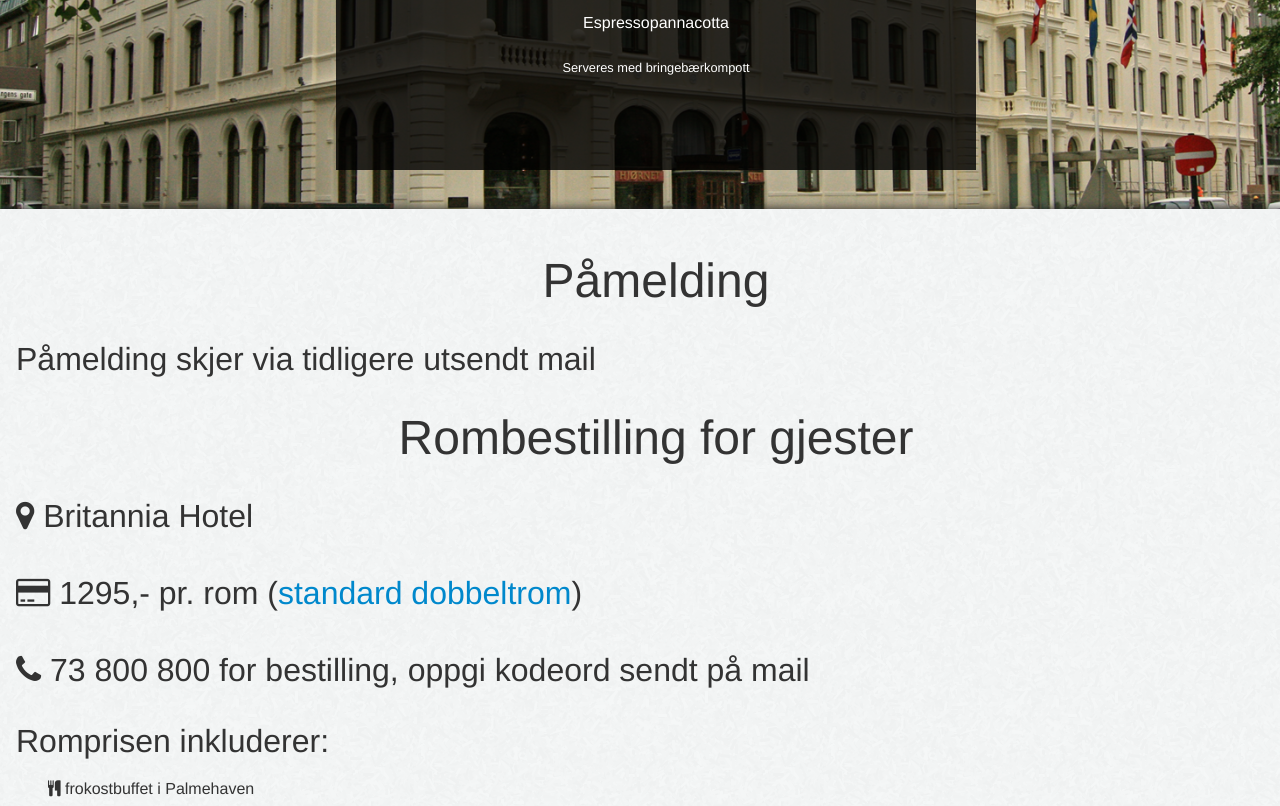
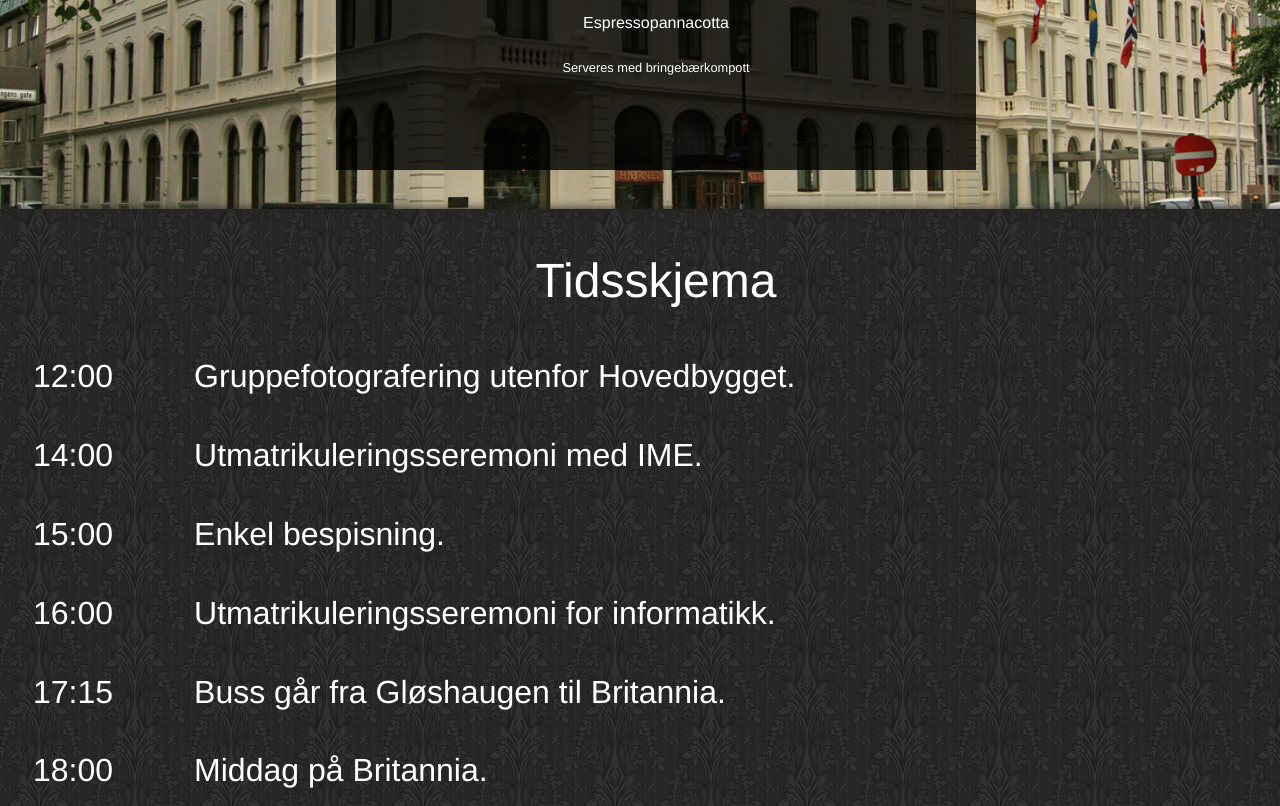
Before and after one commit to perry-/utmatrikulering, a plain HTML site: page index.html in a window 1280 px wide. Shown: the part 1994-2800 px from the top of the page. Drawn offline with nearby package versions, Linux system fonts and the light colour scheme.

Commit message:
Tidsskjema

```diff
--- a/css/main.css
+++ b/css/main.css
@@ -138,7 +138,7 @@ h1 {
     font-size: 6em;
 }
 
-#page2, #page4, #page6 {
+#page2, #page5, #page7 {
   background: url(../img/paper_fibers.png) repeat;
   position: relative;
   z-index: 2;
@@ -150,11 +150,11 @@ h1 {
   background-size: cover;
   background-attachment: fixed; }
 
-#page5 {
+#page6 {
   background-image: url(../img/nightclub.jpg);
   background-attachment: fixed; }
 
-#page6 p{
+#page7 p{
   font-size: 1.5em;
   text-align: center;
 }
@@ -168,6 +168,16 @@ h1 {
     height: 600px;
     margin: auto;
 
+}
+
+#page4 p, #page4 h1 {
+  color: white;
+}
+#page4 p {
+  margin: .5em;
+}
+#page4 td.hendelse {
+  padding-left: 3em;
 }
 
 #menu h1{
--- a/index.html
+++ b/index.html
@@ -30,9 +30,10 @@
               <li class="active"><a href="#page1">Hjem</a></li>
               <li><a href="#page2">Seremoni</a></li>
               <li><a href="#page3">Meny</a></li>
-              <li><a href="#page4">Påmelding / Rombestilling</a></li>
-              <li><a href="#page5">Afterparty</a></li>
-              <li><a href="#page6">Kontakt oss</a></li>
+              <li><a href="#page4">Tidsskjema</a></li>
+              <li><a href="#page5">Rombestilling</a></li>
+              <li><a href="#page6">Afterparty</a></li>
+              <li><a href="#page7">Kontakt oss</a></li>
             </ul>
           </div>
         </div>
@@ -55,7 +56,7 @@
         </div>
         <div id="page3" class="pagething">
             <div id="menu">
-            	<h1>Meny</h1>
+                <h1>Meny</h1>
                 <h2>Forrett</h2>
                 <h3>Ørretconfit</h3>
                 <div class="line-separator"></div>
@@ -66,11 +67,40 @@
                 <h2>Dessert</h2>
                 <h3>Espressopannacotta</h3>
                 <p>Serveres med bringebærkompott</p>
+            </div>
+        </div>
+        <div id="page4" class="pagething">
+            <div id="schedule">
+                <h1>Tidsskjema</h1>
+            	<table>
+                 <tr>
+                     <td class="klokkeslett"><p>12:00</p></td>
+                     <td class="hendelse"><p>Gruppefotografering utenfor Hovedbygget.</p></td>
+                 </tr>
+                 <tr>
+                     <td class="klokkeslett"><p>14:00</p></td>
+                     <td class="hendelse"><p>Utmatrikuleringsseremoni med IME.</p></td>
+                 </tr>
+                 <tr>
+                     <td class="klokkeslett"><p>15:00</p></td>
+                     <td class="hendelse"><p>Enkel bespisning.</p></td>
+                 </tr>
+                 <tr>
+                     <td class="klokkeslett"><p>16:00</p></td>
+                     <td class="hendelse"><p>Utmatrikuleringsseremoni for informatikk.</p></td>
+                 </tr>
+                 <tr>
+                     <td class="klokkeslett"><p>17:15</p></td>
+                     <td class="hendelse"><p>Buss går fra Gløshaugen til Britannia.</p></td>
+                 </tr>
+                 <tr>
+                     <td class="klokkeslett"><p>18:00</p></td>
+                     <td class="hendelse"><p>Middag på Britannia.</p></td>
+                 </tr>
+                </table>
         	</div>
         </div>
-        <div id="page4" class="pagething">
-                <h1>Påmelding</h1>
-                <p>Påmelding skjer via tidligere utsendt mail</p>
+        <div id="page5" class="pagething">
                 <h1>Rombestilling for gjester</h1>
                 <p><i class="icon-map-marker"></i> Britannia Hotel</p>
                 <p><i class="icon-credit-card"></i> 1295,- pr. rom (<a href="http://britannia.no/room-type/dobbeltrom/">standard dobbeltrom</a>)</p>
@@ -82,7 +112,7 @@
                     <p><i class="icon-coffee"></i> fri adgang til <a href="http://britannia.no/spa-velvaere/?lang=nb">Britannia Spa & Velvære.</a></p>
                 </div>
             </div>
-        <div id="page5" class="pagething">
+        <div id="page6" class="pagething">
             <div class="container-b">
                 <h1>Afterparty!</h1>
                 <p><i class="icon-group"></i> For de utmatrikulerte</p>
@@ -90,7 +120,7 @@
                 <p><i class="icon-time"></i> 22:00</p>
             </div>
         </div>
-        <div id="page6" class="pagething">
+        <div id="page7" class="pagething">
 
             <div id="logos">
                 <a href="http://idi.ntnu.no"><div class="logo"><object data="img/idi.svg" type="image/svg+xml" title=""></object></div></a>
```
